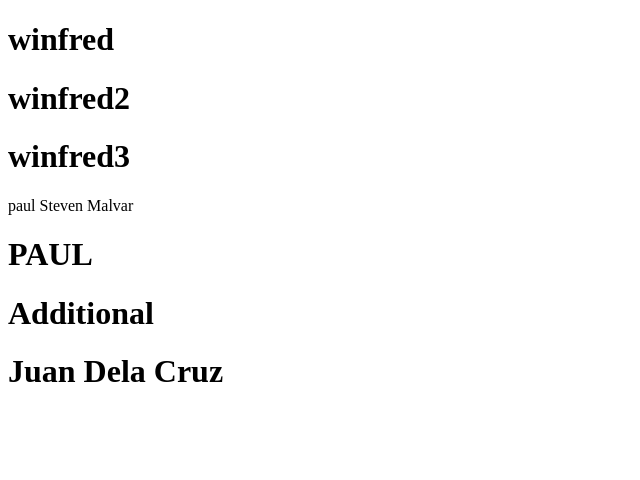
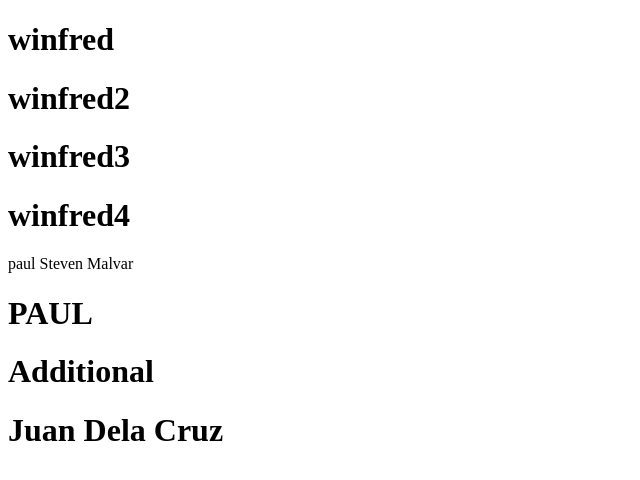
Before and after one commit to wcandaza/dummy99, a plain HTML site: page index.html in a window 1280 px wide. Shown: the whole page, without its empty margins (0-640 px from the left). Drawn offline with Linux system fonts and the light colour scheme.

Commit message:
winfred4

```diff
--- a/index.html
+++ b/index.html
@@ -10,6 +10,7 @@
     <h1>winfred</h1>
     <h1>winfred2</h1>
     <h1>winfred3</h1>
+    <h1>winfred4</h1>
     <p>paul Steven Malvar</p>
     <h1>PAUL</h1>
     <h1>Additional</h1>
```
